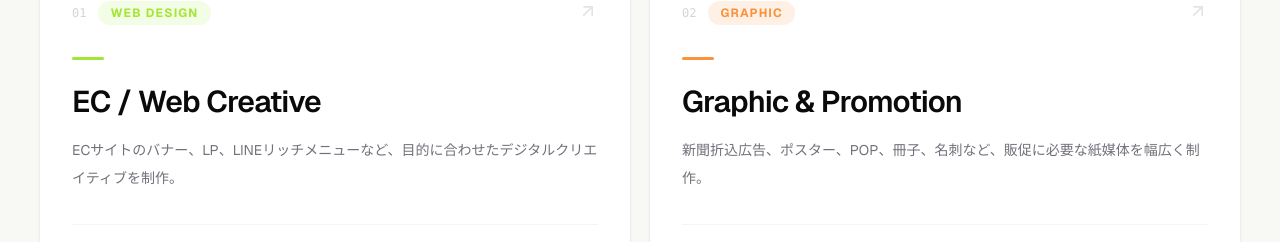
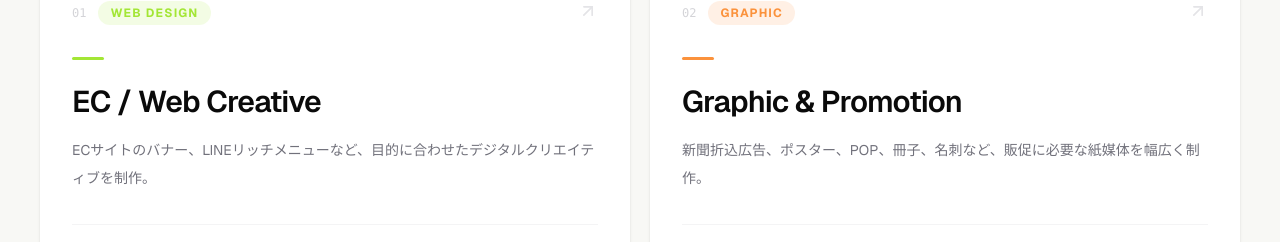
Before and after one commit to canakopanda/portfolio-site, a Next.js app: page / in a window 1280 px wide. Shown: the part 1998-2240 px from the top of the page. Built offline with nearby package versions, Linux system fonts and the light colour scheme.

Commit message:
Update works.ts

```diff
--- a/data/works.ts
+++ b/data/works.ts
@@ -21,7 +21,7 @@ export const works: Work[] = [
     title: "EC / Web Creative",
     tag: "Web Design",
     tagColor: "#a3e635",
-    desc: "ECサイトのバナー、LP、LINEリッチメニューなど、目的に合わせたデジタルクリエイティブを制作。",
+    desc: "ECサイトのバナー、LINEリッチメニューなど、目的に合わせたデジタルクリエイティブを制作。",
     meta: "Photoshop / Web / Banner / LINE",
     year: "2018 — 2025",
     client: "ECサイト運営企業",
```
